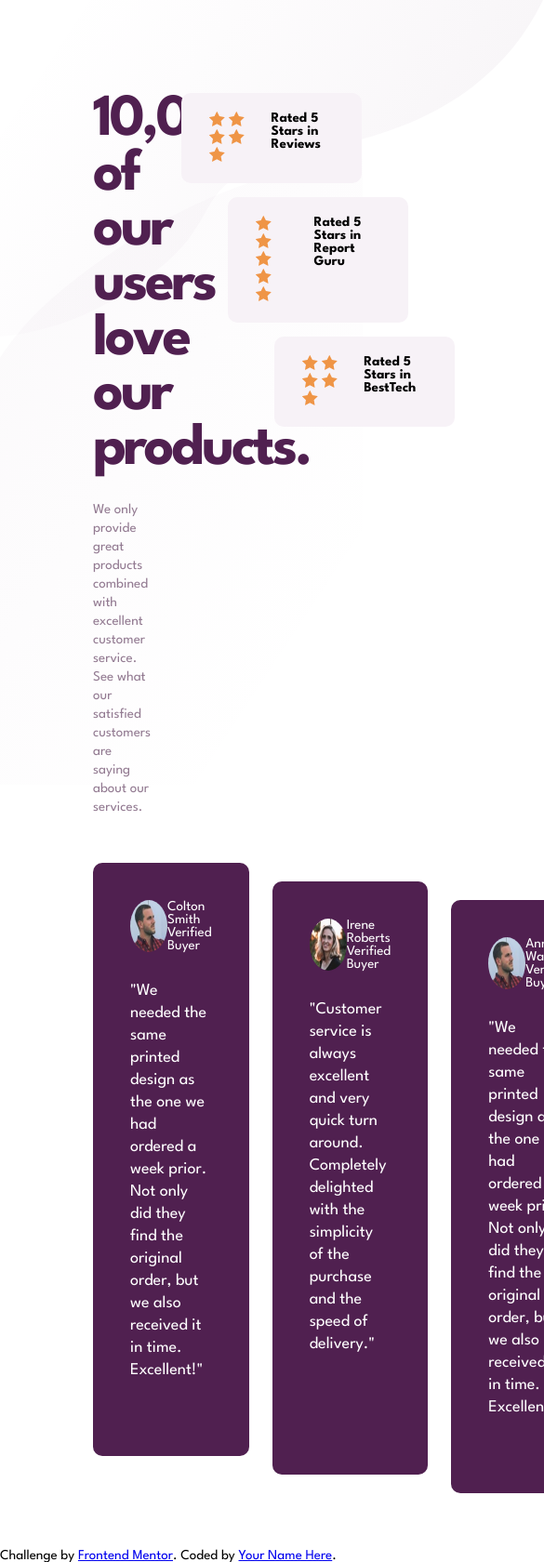
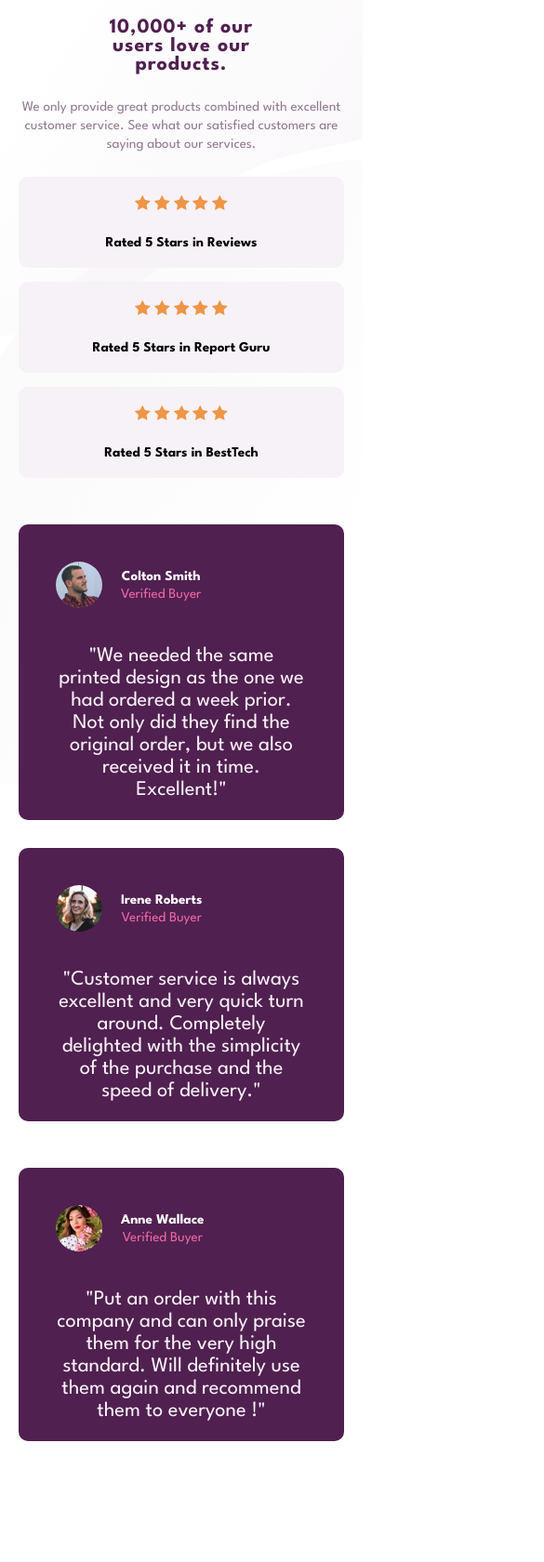
Before and after one commit to Belgacem-Dahmen/social-proof-section-master, a plain HTML site: page index.html in a window 390 px wide. Shown: the top 1680 px of the page at 93% size, 585 px wide, since content can reach past the window. After the commit the page ends 1550 px from the top, so only its background shows below. Drawn offline with Linux system fonts and the light colour scheme.

Commit message:
updating responsive for tablets and background images on container

```diff
--- a/index.html
+++ b/index.html
@@ -1,16 +1,12 @@
 <!DOCTYPE html>
 <html lang="en">
+
 <head>
   <meta charset="UTF-8" />
   <meta name="viewport" content="width=device-width, initial-scale=1.0" />
   <!-- displays site properly based on user's device -->
 
-    <link
-      rel="icon"
-      type="image/png"
-      sizes="32x32"
-      href="./images/favicon-32x32.png"
-    />
+  <link rel="icon" type="image/png" sizes="32x32" href="./images/favicon-32x32.png" />
   <link rel="stylesheet" href="style.css" />
   <title>Frontend Mentor | Social proof section</title>
 </head>
@@ -95,26 +91,21 @@
 
       <div class="comment-card mt-4">
         <div class="profile">
-            <img class="profile-pic" src="./images/image-colton.jpg" alt="" />
+          <img class="profile-pic" src="./images/image-anne.jpg" alt="" />
           <div class="profile-infos">
             <p class="name">Anne Wallace</p>
             <p class="role">Verified Buyer</p>
           </div>
         </div>
         <p class="quoate">
-            "We needed the same printed design as the one we had ordered a week
-            prior. Not only did they find the original order, but we also
-            received it in time. Excellent!"
+          "Put an order with this company and can only praise them for the very high standard. Will definitely use them
+          again and recommend them to everyone !"
         </p>
       </div>
     </div>
   </div>
 
-    <div class="attribution">
-      Challenge by
-      <a href="https://www.frontendmentor.io?ref=challenge" target="_blank"
-        >Frontend Mentor</a
-      >. Coded by <a href="#">Your Name Here</a>.
-    </div>
+
 </body>
+
 </html>
--- a/style.css
+++ b/style.css
@@ -28,25 +28,28 @@ body {
   /* need to check this BG */
   height: 100vh;
   margin: auto;
-  background-image: url("./images/bg-pattern-top-desktop.svg"),
-    url("./images/bg-pattern-bottom-desktop.svg");
-  background-position: left top, bottom right;
-  background-repeat: no-repeat, no-repeat;
+  background-image: url("./images/bg-pattern-top-desktop.svg");
+  background-position: left top;
+  background-repeat: no-repeat;
   display: flex;
   flex-direction: column;
-  justify-content: space-between;
+
   font-family: var(--font-family);
   font-size: var(--body-font-size);
 }
 
 .container {
-  padding: 100px 100px;
+  margin: 90px 270px;
   max-width: 100vw;
-  /* max-height: 100vh; */
+  max-height: 100vh;
+  background-image: url("./images/bg-pattern-bottom-desktop.svg");
+  background-position: bottom right;
+  background-repeat: no-repeat;
   display: flex;
   flex-direction: column;
   gap: 50px;
 }
+
 
 .rating {
   display: flex;
@@ -72,7 +75,7 @@ body {
   color: var(--color-neutral-dark-grayish-magenta);
   margin-top: 25px;
   font-weight: var(--font-weight-regular);
-  width: 65%;
+  width: 50%;
   line-height: 1.25rem;
 }
 
@@ -80,7 +83,6 @@ body {
   display: flex;
   flex-direction: column;
   gap: 15px;
-
   flex: 2;
 }
 
@@ -93,6 +95,7 @@ body {
   font-weight: var(--font-weight-bold);
   width: 75%;
 }
+
 .ml-4 {
   margin-left: 100px;
 }
@@ -108,16 +111,17 @@ body {
 .mt-4 {
   margin-top: 40px;
 }
+
 .comments {
   display: flex;
-  gap: 25px;
-  width: calc(100% - 50px);
+  gap: 30px;
+  width: calc(100% - 100px);
   height: 100%;
 }
 
 .comment-card {
   background: var(--color-primary-very-dark-magenta);
-  padding: 40px 40px;
+  padding: 40px 40px 20px 40px;
   border-radius: 10px;
   color: var(--color-neutral-white);
   height: 100%;
@@ -125,20 +129,106 @@ body {
 
 .profile {
   display: flex;
+  gap: 20px;
+  align-items: center;
 }
 
 .profile-pic {
   border-radius: 100%;
-  width: 40px;
+  width: 50px;
+}
+
+.profile-infos {
+  display: flex;
+  flex-direction: column;
+  gap: 5px;
+}
+
+.name {
+  font-weight: var(--font-weight-bold);
+}
+
+.role {
+  color: var(--color-primary-soft-pink);
 }
 
 .quoate {
-  margin-top: 30px;
-  font-size: 1.125rem;
+  margin-top: 40px;
+  font-size: 1.4rem;
   line-height: 1.5rem;
+  font-weight: var(--font-weight-regular);
+  color: var(--color-neutral-light-grayish-magenta);
 }
 
+/* Mobile */
 @media screen and (max-width: 375px) {
+  body {
+    max-width: 100vw;
+    display: flex;
+    flex-direction: column;
+    justify-content: space-around;
+    align-items: center;
+
+    height: auto;
+  }
+
+  .container {
+    padding: 20px;
+    margin: auto;
+    display: flex;
+    flex-direction: column;
+    justify-content: space-around;
+    width: 100%;
+    text-align: center;
+  }
+
+  .rating {
+    display: flex;
+    flex-direction: column;
+    width: 100%;
+  }
+
+  .title {
+    width: 50%;
+    font-size: 22px;
+    margin: auto;
+    letter-spacing: 1px;
+  }
+
+  .intro-text {
+    color: var(--color-neutral-dark-grayish-magenta);
+    margin-top: 25px;
+    font-weight: var(--font-weight-regular);
+    width: 100%;
+    line-height: 1.25rem;
+  }
+
+  .rating-left {
+    width: 100%;
+  }
+
+  .rating-right {
+    margin-top: 25px;
+    width: 100%;
+  }
+
+  .rate {
+    display: flex;
+    flex-direction: column;
+    width: 100%;
+    margin: 0;
+  }
+
+  .comments {
+    width: 100%;
+    display: flex;
+    flex-direction: column;
+    gap: 10px;
+  }
+}
+
+/* tablette */
+@media screen and (max-width: 780px) {
   body {
     max-width: 100vw;
     display: flex;
@@ -158,17 +248,20 @@ body {
     width: 100%;
     text-align: center;
   }
+
   .rating {
     display: flex;
     flex-direction: column;
     width: 100%;
   }
+
   .title {
     width: 50%;
     font-size: 22px;
     margin: auto;
     letter-spacing: 1px;
   }
+
   .intro-text {
     color: var(--color-neutral-dark-grayish-magenta);
     margin-top: 25px;
@@ -176,19 +269,23 @@ body {
     width: 100%;
     line-height: 1.25rem;
   }
+
   .rating-left {
     width: 100%;
   }
+
   .rating-right {
     margin-top: 25px;
     width: 100%;
   }
+
   .rate {
     display: flex;
     flex-direction: column;
     width: 100%;
     margin: 0;
   }
+
   .comments {
     width: 100%;
     display: flex;
```
Lines whose indentation alone changed are shown as unchanged.
